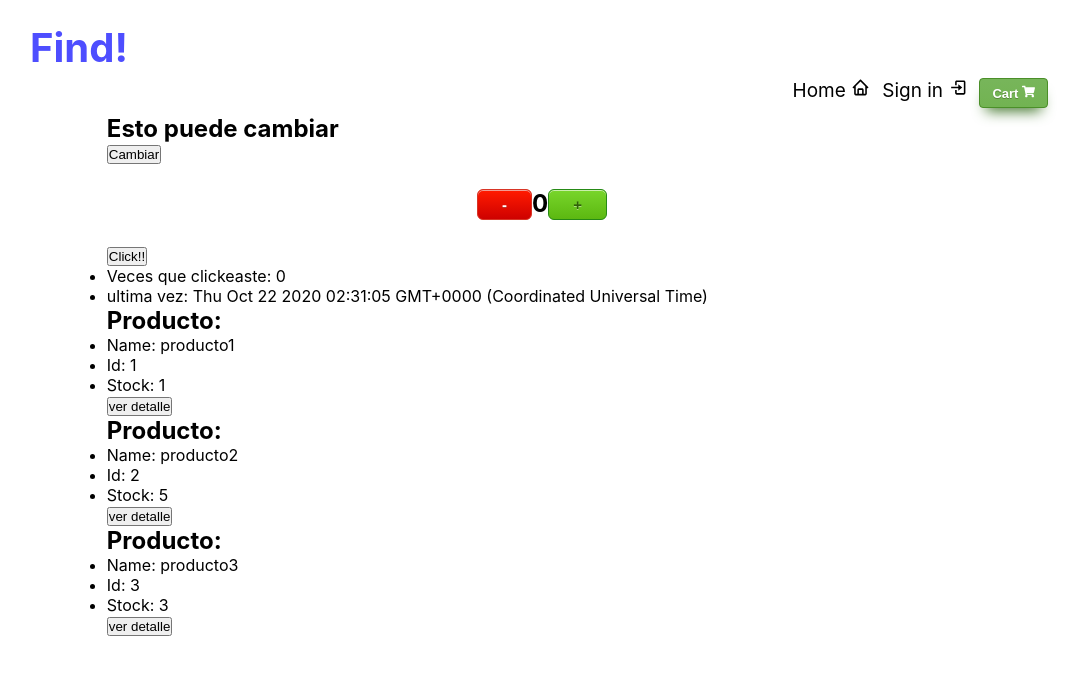
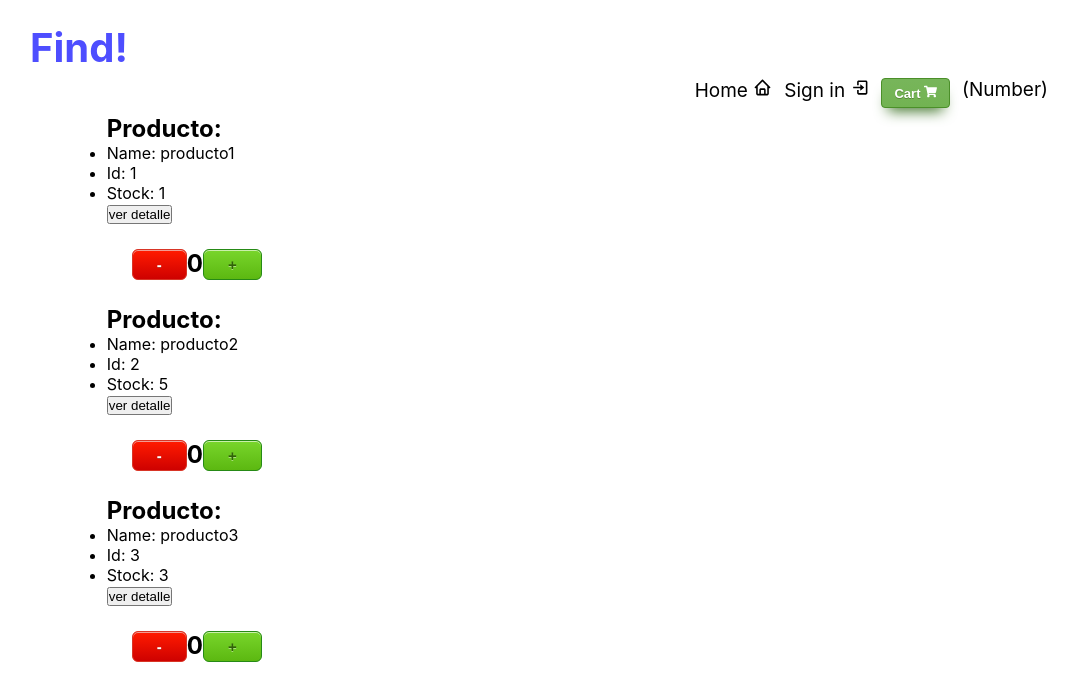
Before and after one commit to nico-99/Find, a React (Create React App) app: page / in a window 1280 px wide. Shown: the top 700 px of the page, without its empty margins (98-1180 px from the left). Built offline with nearby package versions, Linux system fonts and the light colour scheme.

Commit message:
sincronizando counter

```diff
--- a/src/App.js
+++ b/src/App.js
@@ -4,11 +4,13 @@ import NavBar from './components/NavBar'
 import Home from './components/Home'
 import {BrowserRouter as Router, Switch, Route} from 'react-router-dom'
 import ItemDetailContainer from './components/ItemDetailContainer';
+import CartContextProvider from './components/context/CartContext'
 
 function App() {
 
   let name = 'Home'
   return (
+    <CartContextProvider value={[]}>
     <div className="container">
       <Router>
       <NavBar name={name}/>
@@ -22,6 +24,7 @@ function App() {
       </Switch>
       </Router>
     </div>
+    </CartContextProvider>
   );
 }
 
--- a/src/Count.css
+++ b/src/Count.css
@@ -1,6 +1,6 @@
 .counter{
     display: flex;
-    justify-content: center;
+    /* justify-content: center; */
     margin: 25px;
 }
 
--- a/src/components/Home.jsx
+++ b/src/components/Home.jsx
@@ -1,23 +1,24 @@
 import React, { useState } from 'react'
 import '../home.css'
-import ItemCount from './ItemCount'
-import CartButton from './CartButton'
+// import ItemCount from './ItemCount'
+// import CartButton from './CartButton' ejemplo
 import ItemList from './ItemList'
 
 function Home() {
-    const [greeting, setGreeting] = useState("Esto puede cambiar")
+  //   const [greeting, setGreeting] = useState("Esto puede cambiar")
 
-  const changeGreeting = () => {
-    setGreeting("Se cambio...")
-  }
+  //   const changeGreeting = () => {
+  //   setGreeting("Se cambio...")
+  // ejemplo
+  // }
 
     return (
         <div className='box'>
-            <h2>{greeting}</h2>
-            <button onClick={changeGreeting}>Cambiar</button>
-            <ItemCount/>
-            <CartButton/>
+            {/* <h2>{greeting}</h2> ejemplo */}
+            {/* <button onClick={changeGreeting}>Cambiar</button> ejemplo */}
+            {/* <CartButton/> */}
             <ItemList/>
+            {/* <ItemCount/> */}
         </div>
     )
 }
--- a/src/components/Item.jsx
+++ b/src/components/Item.jsx
@@ -1,5 +1,6 @@
 import React from 'react'
 import {Link} from 'react-router-dom'
+import ItemCount from './ItemCount'
 
 
 const Item = ({detail: {id, name, stock}})=>{
@@ -11,6 +12,7 @@ const Item = ({detail: {id, name, stock}})=>{
             <li>Id: {id}</li>
             <li>Stock: {stock}</li>
             <Link to={`/itemdetail/${id}`}><button>ver detalle</button></Link>
+            <ItemCount/>
         </ul>
     </div>
     )
--- a/src/components/ItemDetail.jsx
+++ b/src/components/ItemDetail.jsx
@@ -1,7 +1,6 @@
 import React from 'react'
 import Item from './Item'
 import Count from './Count'
-// import {Link} from 'react-router-dom'
 
 
 const ItemDetail = ({detail})=>{
--- a/src/components/ItemDetailContainer.jsx
+++ b/src/components/ItemDetailContainer.jsx
@@ -23,7 +23,7 @@ const ItemDetailContainer = () => {
             setDetail(product);
             setLoading(false);
         });
-    },[productId]);
+    },[]);
 
     return (
         <div>
--- a/src/components/ItemList.jsx
+++ b/src/components/ItemList.jsx
@@ -27,8 +27,8 @@ const ItemList = () => {
             {products.map((product) => (
                 <Item key={product.id} detail={product}
                 />
+
             ))}
-
         </div>
     )
 }
--- a/src/components/NavBar.jsx
+++ b/src/components/NavBar.jsx
@@ -11,6 +11,7 @@ function NavBar(props) {
                 <li><a href="/">{props.name} <BiHome/></a></li>
                 <li><a href="/">Sign in <BiLogIn/></a> </li>
                 <CartIcon/>
+                <li>(Number)</li>
             </ul>
         </nav>
     )
--- /dev/null
+++ b/src/components/context/CartContext.jsx
@@ -0,0 +1,17 @@
+import React, { useState, useEffect } from 'react'
+
+export const CartContext = React.createContext([]);
+
+export default function CartContextProvider (props) {
+    const [contador, setContador] = useState(0);
+
+    useEffect(()=>{
+        console.log('contador: ', contador, );
+    },[contador])
+
+    return (
+        <CartContext.Provider value={contador, setContador}>
+             {props.children}
+        </CartContext.Provider>
+    )
+}
```
Also changed, not shown: 1 other file (tests, documents, lock files or other folders).
